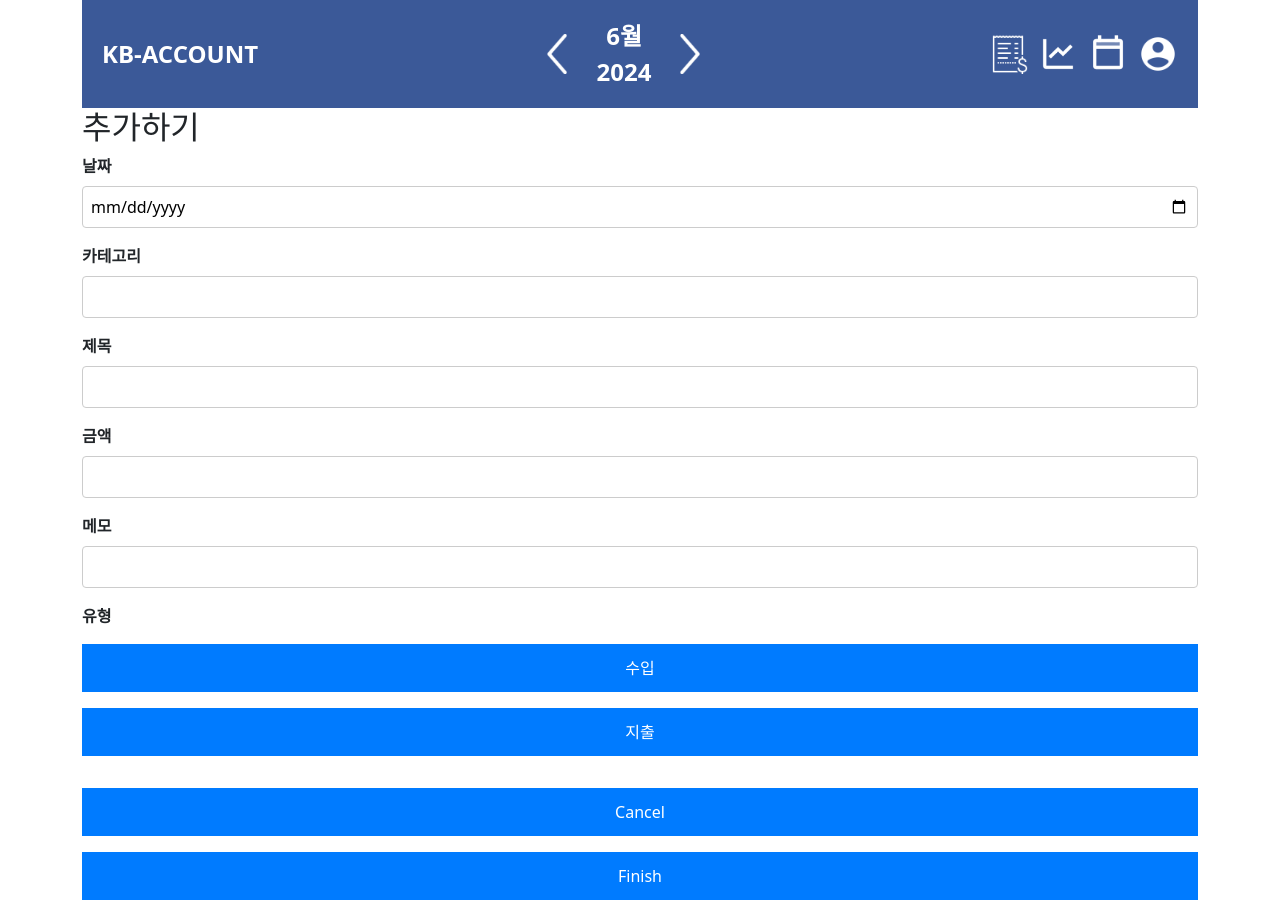
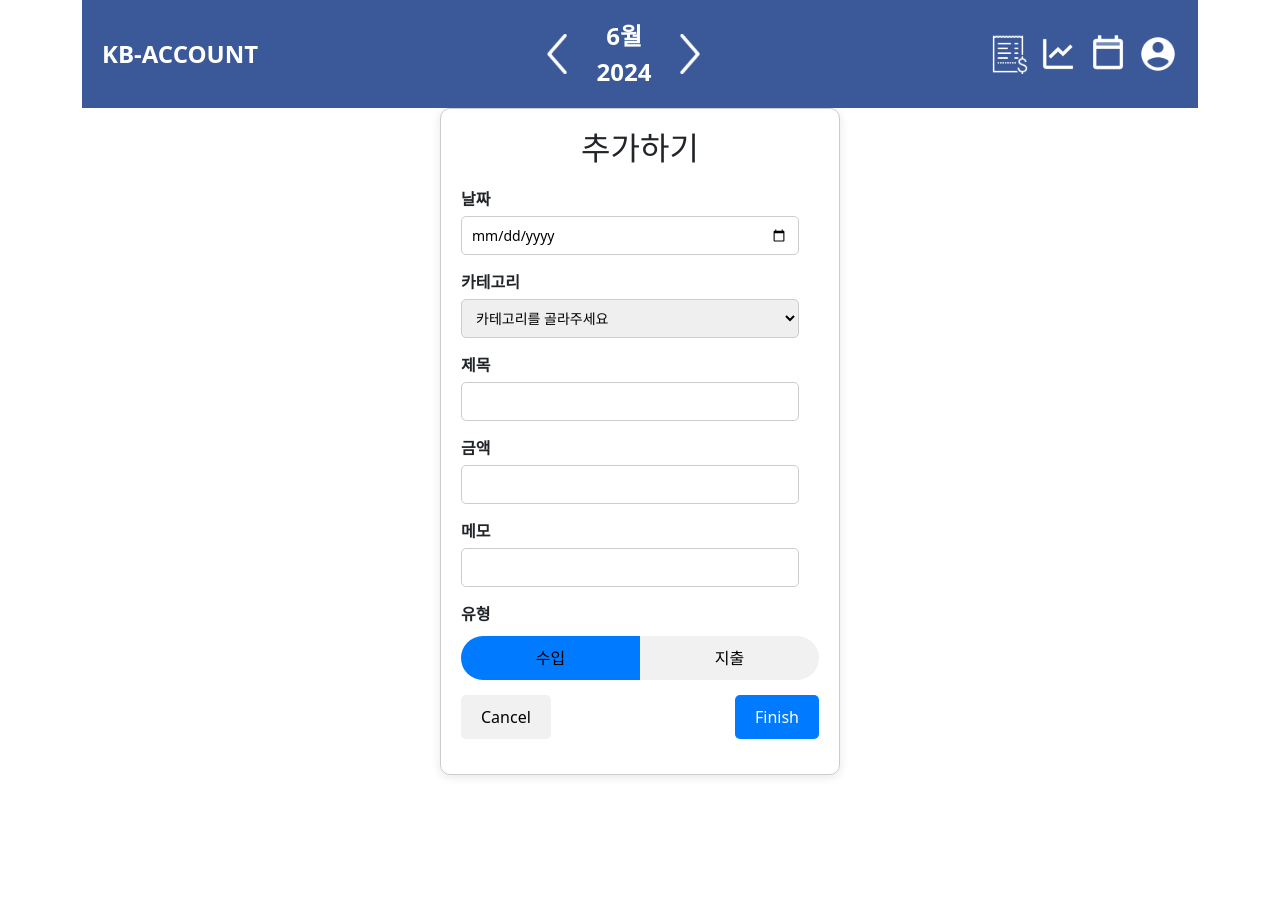
Before and after one commit to yesslee/kb-account, a Vue app: page /list/add in a window 1280 px wide. After the commit the page ends 800 px from the top, so only its background shows below. Built offline with nearby package versions, Linux system fonts and the light colour scheme; no server answers.

Commit message:
style 수정

```diff
--- a/package.json
+++ b/package.json
@@ -15,6 +15,7 @@
     "pinia": "^2.1.7",
     "vue": "^3.4.21",
     "vue-router": "^4.3.3",
+    "vue-slider-component": "^4.1.0-beta.7",
     "vuetify": "^3.6.8"
   },
   "devDependencies": {
--- a/src/pages/AddTransaction.vue
+++ b/src/pages/AddTransaction.vue
@@ -1,33 +1,47 @@
 <template>
-  <div>
+  <div class="container">
     <h2>추가하기</h2>
     <form @submit.prevent="addTransaction">
-      <div>
+      <div class="form-group">
         <label for="date">날짜</label>
         <input v-model="newTransaction.date" type="date" id="date" required />
       </div>
-      <div>
+      <div class="form-group">
         <label for="category">카테고리</label>
-        <input v-model="newTransaction.category" type="text" id="category" required />
+        <select v-model="newTransaction.category" id="category" required>
+          <option disabled value="">카테고리를 골라주세요</option>
+          <option>여행/숙박</option>
+          <option>교통</option>
+          <option>식비</option>
+          <option>교육/학습</option>
+        </select>
       </div>
-      <div>
+      <div class="form-group">
         <label for="title">제목</label>
         <input v-model="newTransaction.title" type="text" id="title" required />
       </div>
-      <div>
+      <div class="form-group">
         <label for="price">금액</label>
         <input v-model="newTransaction.price" type="number" id="price" required />
       </div>
-      <div>
+      <div class="form-group">
         <label for="memo">메모</label>
         <input v-model="newTransaction.memo" type="text" id="memo" required />
       </div>
-      <div>
-        <label for="type">유형</label>
-        <button type="button" @click="setType('Income')">수입</button>
-        <button type="button" @click="setType('Pay')">지출</button>
+      <div class="form-group">
+        <label>유형</label>
+        <div class="slide-button">
+          <button type="button" :class="{ active: newTransaction.type === 'Income' }" @click="setType('Income')">
+            수입
+          </button>
+          <button type="button" :class="{ active: newTransaction.type === 'Pay' }" @click="setType('Pay')">지출</button>
+          <div
+            class="slider"
+            :class="{ income: newTransaction.type === 'Income', pay: newTransaction.type === 'Pay' }"
+          ></div>
+        </div>
       </div>
-      <div>
+      <div class="form-group button-group">
         <button type="button" @click="cancel">Cancel</button>
         <button type="submit">Finish</button>
       </div>
@@ -46,7 +60,7 @@
   title: "",
   price: "",
   memo: "",
-  type: "Income",
+  type: "", // 초기값을 빈 문자열로 설정
 });
 
 const router = useRouter();
@@ -69,7 +83,7 @@
       title: "",
       price: "",
       memo: "",
-      type: "Income",
+      type: "", // 초기값을 빈 문자열로 설정
     };
     router.push("/list");
   } catch (error) {
@@ -79,51 +93,109 @@
 </script>
 
 <style scoped>
-/* Add styles to match the provided design */
-form {
-  display: flex;
-  flex-direction: column;
-  gap: 16px;
+.container {
+  max-width: 400px;
+  margin: auto;
+  padding: 20px;
+  border: 1px solid #ccc;
+  border-radius: 10px;
+  box-shadow: 0 2px 10px rgba(0, 0, 0, 0.1);
 }
 
-div {
-  display: flex;
-  flex-direction: column;
+h2 {
+  text-align: center;
+  margin-bottom: 20px;
+}
+
+.form-group {
+  margin-bottom: 15px;
 }
 
 label {
-  margin-bottom: 8px;
+  display: block;
+  margin-bottom: 5px;
   font-weight: bold;
 }
 
-input {
-  padding: 8px;
-  font-size: 16px;
+input,
+select {
+  width: calc(100% - 20px);
+  padding: 8px 10px;
+  font-size: 14px;
   border: 1px solid #ccc;
-  border-radius: 4px;
+  border-radius: 5px;
+  box-sizing: border-box;
+}
+
+.button-group {
+  display: flex;
+  justify-content: space-between;
 }
 
 button {
-  padding: 12px;
+  padding: 10px 20px;
+  border: none;
+  border-radius: 5px;
+  cursor: pointer;
   font-size: 16px;
-  margin: 8px 0;
+}
+
+button[type="submit"] {
+  background-color: #007bff;
+  color: white;
 }
 
 button[type="button"] {
-  background-color: #f0f0f0;
-  border: 1px solid #ccc;
+  background-color: #f1f1f1;
+  color: black;
 }
 
-button[type="submit"],
-button[type="button"] {
-  background-color: #007bff;
-  color: white;
-  border: none;
-  cursor: pointer;
+button:disabled {
+  background-color: #ccc;
+  cursor: not-allowed;
 }
 
-button[type="submit"]:hover,
-button[type="button"]:hover {
-  background-color: #0056b3;
+.slide-button {
+  position: relative;
+  display: flex;
+  justify-content: space-between;
+  background-color: #f1f1f1;
+  border-radius: 25px;
+  overflow: hidden;
+  width: 100%;
+  margin-top: 10px;
+}
+
+.slide-button button {
+  flex: 1;
+  padding: 10px 0;
+  font-size: 16px;
+  border: none;
+  background: none;
+  cursor: pointer;
+  z-index: 1;
+}
+
+.slide-button .slider {
+  position: absolute;
+  top: 0;
+  bottom: 0;
+  width: 50%;
+  background-color: #007bff;
+  transition: transform 0.3s ease;
+  z-index: 0;
+}
+
+.slide-button .slider.income {
+  transform: translateX(0%);
+}
+
+.slide-button .slider.pay {
+  transform: translateX(100%);
+}
+
+button.active {
+  color: white;
+  font-weight: bold;
 }
 </style>
--- a/src/pages/TransactionList.vue
+++ b/src/pages/TransactionList.vue
@@ -1,28 +1,37 @@
 <template>
-  <link href="/docs/5.1/dist/css/bootstrap.min.css" rel="stylesheet" integrity="sha384-1BmE4kWBq78iYhFldvKuhfTAU6auU8tT94WrHftjDbrCEXSU1oBoqyl2QvZ6jIW3" crossorigin="anonymous">
+  <link
+    href="/docs/5.1/dist/css/bootstrap.min.css"
+    rel="stylesheet"
+    integrity="sha384-1BmE4kWBq78iYhFldvKuhfTAU6auU8tT94WrHftjDbrCEXSU1oBoqyl2QvZ6jIW3"
+    crossorigin="anonymous"
+  />
 
-  <br>
+  <br />
   <div class="container">
     <div class="row">
       <div class="col-md-3">
         <!-- FilterBar에서 발생한 이벤트를 처리 -->
-        <FilterBar @filter-category="filterCategory" @filter-delivery="filterDelivery" @filter-price-range="filterPriceRange"></FilterBar>
+        <FilterBar
+          @filter-category="filterCategory"
+          @filter-delivery="filterDelivery"
+          @filter-price-range="filterPriceRange"
+        ></FilterBar>
       </div>
       <div class="col-md-9">
-        <div class="list-header" style="width: 100%;">
+        <div class="list-header" style="width: 100%">
           <div class="list-header-left d-flex align-items-center">
             <p class="list-header-total mb-0 me-4 fs-3">전체 내역 {{ filteredTransactionList.length }}건</p>
           </div>
-          <br>
-          <br>
-          <br>
+          <br />
+          <br />
+          <br />
           <div class="list-header-right d-flex align-items-center">
             <div class="d-flex align-items-center me-1">
-              <input class="form-check-input me-1" type="checkbox" value="" id="flexCheckDefault">
+              <input class="form-check-input me-1" type="checkbox" value="" id="flexCheckDefault" />
               <p class="list-header-money mb-0 me-1">수입 {{ formatNumber(totalIncome) }}</p>
             </div>
             <div class="d-flex align-items-center me-1">
-              <input class="form-check-input me-1" type="checkbox" value="" id="flexCheckDefault">
+              <input class="form-check-input me-1" type="checkbox" value="" id="flexCheckDefault" />
               <p class="list-header-money mb-0" style="color: #e139c2">지출 {{ formatNumber(totalPay) }}</p>
             </div>
           </div>
@@ -38,7 +47,11 @@
               </div>
             </div>
             <div class="transaction-list">
-              <TransactionItem v-for="transaction in item.transactions" :key="transaction.id" :transactionItem="transaction" />
+              <TransactionItem
+                v-for="transaction in item.transactions"
+                :key="transaction.id"
+                :transactionItem="transaction"
+              />
             </div>
           </div>
         </div>
@@ -48,16 +61,16 @@
 </template>
 
 <script setup>
-import { computed, ref } from 'vue';
-import { useTransactionStore } from '@/stores/transactions.js';
-import TransactionItem from '@/pages/TransactionItem.vue';
-import FilterBar from "@/pages/FilterBar.vue"
+import { computed, ref } from "vue";
+import { useTransactionStore } from "@/stores/transactions.js";
+import TransactionItem from "@/pages/TransactionItem.vue";
+import FilterBar from "@/pages/FilterBar.vue";
 
 const transactionStore = useTransactionStore();
 const transactionList = computed(() => transactionStore.transactionList);
 
 const selectedCategories = ref([]);
-const selectedDelivery = ref('');
+const selectedDelivery = ref("");
 const selectedPriceRange = ref([0, 1000000]);
 
 // 카테고리 필터 이벤트 처리
@@ -79,13 +92,17 @@
 const filteredTransactionList = computed(() => {
   let filtered = transactionList.value;
   if (selectedCategories.value.length) {
-    filtered = filtered.filter(transaction => selectedCategories.value.includes(transaction.category));
+    filtered = filtered.filter((transaction) => selectedCategories.value.includes(transaction.category));
   }
   if (selectedDelivery.value) {
-    filtered = filtered.filter(transaction => transaction.type === selectedDelivery.value);
+    filtered = filtered.filter((transaction) => transaction.type === selectedDelivery.value);
   }
   if (selectedPriceRange.value) {
-    filtered = filtered.filter(transaction => parseFloat(transaction.price) >= selectedPriceRange.value[0] && parseFloat(transaction.price) <= selectedPriceRange.value[1]);
+    filtered = filtered.filter(
+      (transaction) =>
+        parseFloat(transaction.price) >= selectedPriceRange.value[0] &&
+        parseFloat(transaction.price) <= selectedPriceRange.value[1]
+    );
   }
   return filtered;
 });
@@ -148,7 +165,7 @@
 // 거래 목록을 날짜별로 그룹화하는 함수
 function groupByDate(transactionList) {
   return transactionList.reduce((groups, transaction) => {
-    const date = new Date(transaction.date).toLocaleDateString('ko-KR');
+    const date = new Date(transaction.date).toLocaleDateString("ko-KR");
     if (!groups[date]) {
       groups[date] = [];
     }
@@ -160,13 +177,13 @@
 // 일별 총 수입 및 지출을 계산하는 함수
 function calculateDailyTotals(transactions) {
   return transactions.reduce((dailyTotals, transaction) => {
-    const date = new Date(transaction.date).toLocaleDateString('ko-KR');
+    const date = new Date(transaction.date).toLocaleDateString("ko-KR");
     if (!dailyTotals[date]) {
       dailyTotals[date] = { income: 0, pay: 0 };
     }
-    if (transaction.type === 'Income') {
+    if (transaction.type === "Income") {
       dailyTotals[date].income += parseFloat(transaction.price);
-    } else if (transaction.type === 'Pay') {
+    } else if (transaction.type === "Pay") {
       dailyTotals[date].pay += parseFloat(transaction.price);
     }
     return dailyTotals;
```
Also changed, not shown: db-server/MOCK_DATA.json (+75 -39 lines), 1 other file (tests, documents, lock files or other folders).
